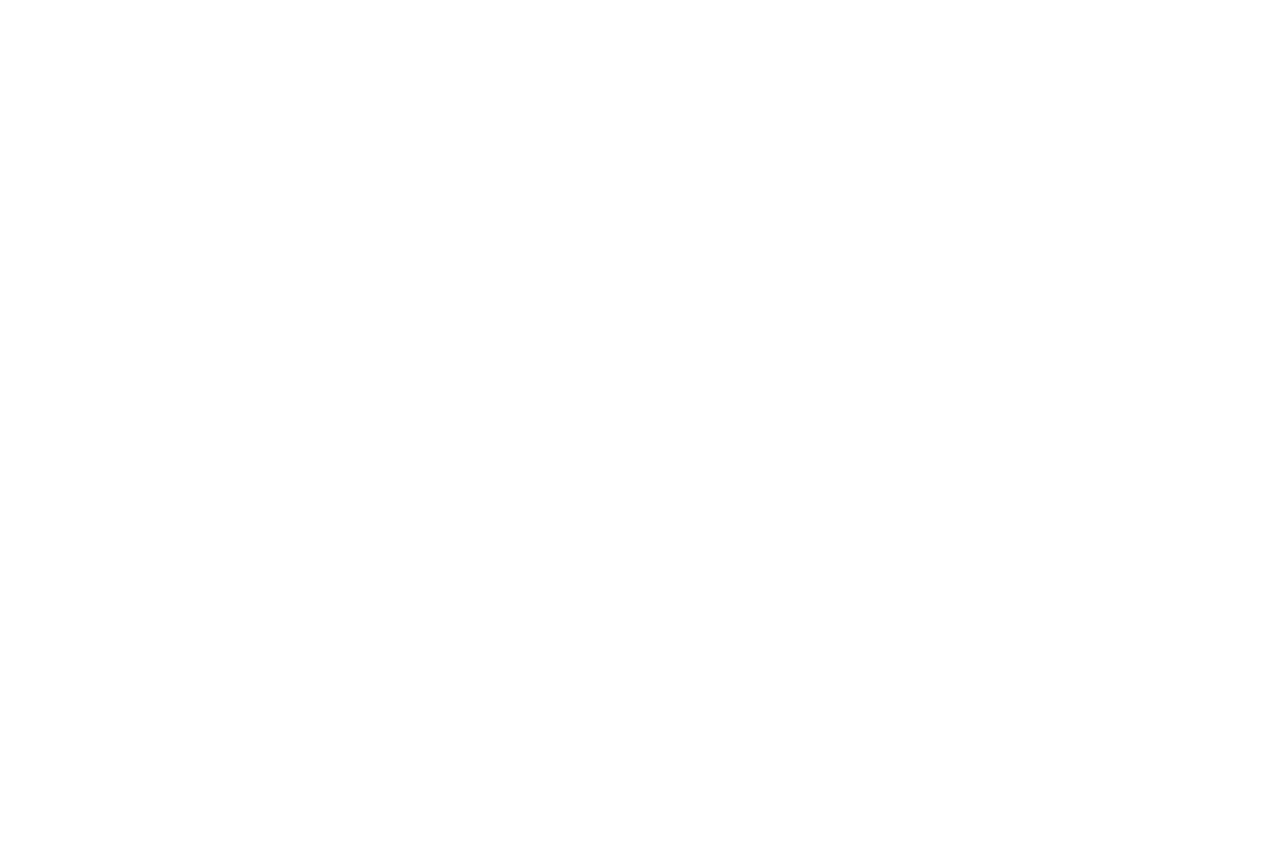
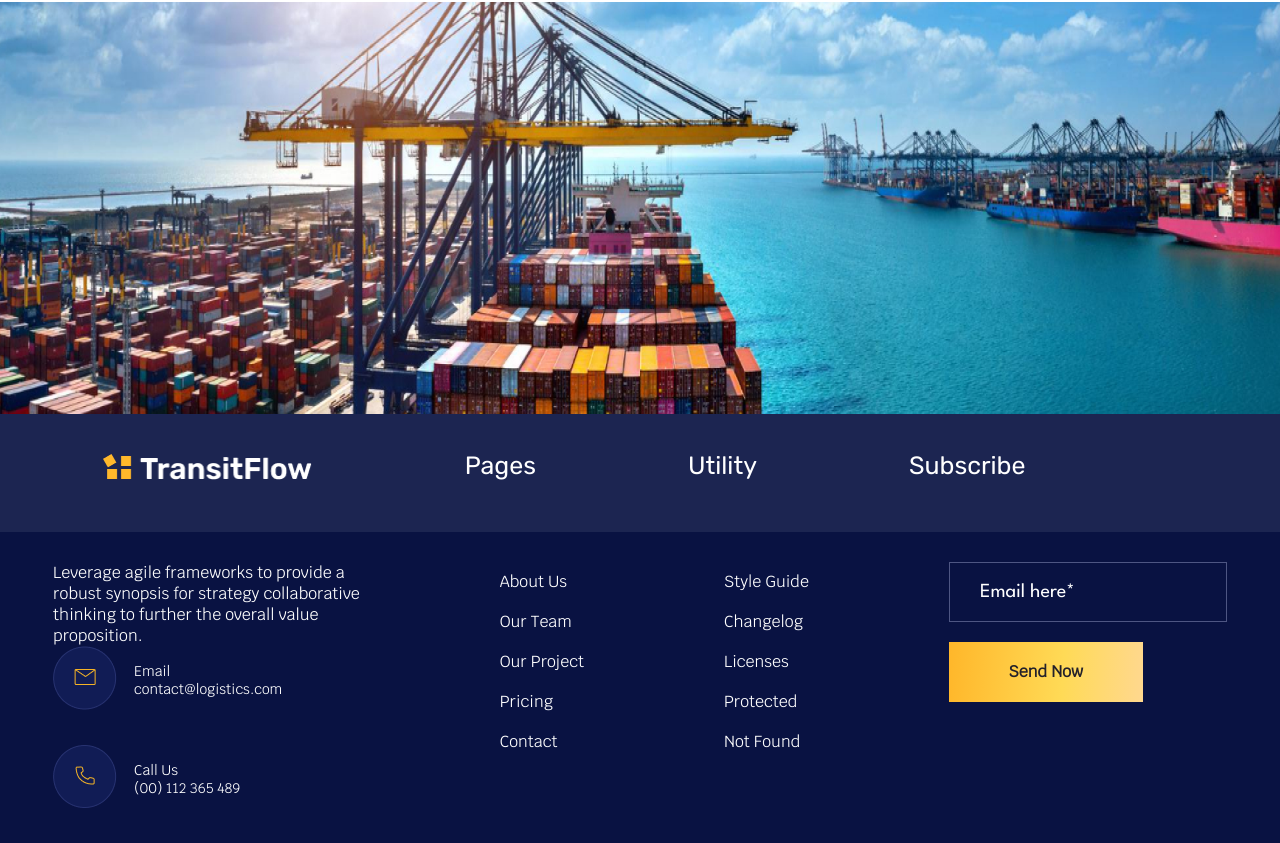
Before and after one commit to omotoshoayomikun/logistic, a React (Create React App) app: page / in a window 1280 px wide. Shown: the part 8739-9582 px from the top of the page. Before the commit the page ends 8741 px from the top, so only its background shows below. Built offline with nearby package versions, Linux system fonts and the light colour scheme.

Commit message:
Worked on the footer

```diff
--- a/src/App.js
+++ b/src/App.js
@@ -9,6 +9,7 @@
 import The_Transporters from './components/The_Transporters';
 import Contact from './components/Contact';
 import Blog from './components/Blog';
+import Footer from './components/Footer';
 
 function App() {
   return (
@@ -22,6 +23,7 @@
     <The_Transporters />
     <Contact />
     <Blog />
+    <Footer />
     </>
   );
 }
--- a/src/components/Footer.jsx
+++ b/src/components/Footer.jsx
@@ -1,9 +1,80 @@
 import React from 'react';
 import styles from '../styles/Footer.module.css'
+import { TextInput } from './Forms/Inputs';
+import { Btn4 } from './Forms/Buttons';
 
 function Footer() {
+
+  const input = {
+    placeholder: 'Email here*',
+    type: 'email'
+  }
+
   return (
-    <div>Footer</div>
+    <>
+      <footer className={styles.footer}>
+        <img src="/imgs/seal.png" className={styles.bg} alt="" />
+        <nav>
+          <ul className={styles.ul}>
+            <li>
+              <a href="">
+                <img src="/imgs/logo.png" className={styles.logo} alt="" />
+              </a>
+            </li>
+            <li>
+              <a href="">Pages</a>
+            </li>
+            <li>
+              <a href="">Utility</a>
+            </li>
+            <li>
+              <a href="">Subscribe</a>
+            </li>
+          </ul>
+        </nav>
+        <section className={styles.row}>
+          <div className={styles.col}>
+            <p>Leverage agile frameworks to provide a <span>robust synopsis for strategy  collaborative</span>  thinking to further the overall value <span>proposition.</span></p>
+            <div className={styles.nav_wrap}>
+              <div>
+                <img className={styles.nav_img} src="/imgs/mail.png" alt="" />
+              </div>
+              <span className={styles.nav_text}>
+                Email<span>contact@logistics.com</span>
+              </span>
+            </div>
+            <div className={styles.nav_wrap}>
+              <div>
+                <img className={styles.nav_img} src="/imgs/phone.png" alt="" />
+              </div>
+              <span className={styles.nav_text}>
+                Call Us<span>(00) 112 365 489</span>
+              </span>
+            </div>
+          </div>
+          <div className={styles.col}>
+            <a href=''>About Us</a>
+            <a href=''>Our Team</a>
+            <a href=''>Our Project</a>
+            <a href="">Pricing</a>
+            <a href=''>Contact</a>
+          </div>
+          <div className={styles.col}>
+            <a href=''>Style Guide</a>
+            <a href=''>Changelog</a>
+            <a href=''>Licenses</a>
+            <a href="">Protected</a>
+            <a href=''>Not Found</a>
+          </div>
+          <div className={styles.col}>
+            <div style={{ marginBottom: '20px' }}>
+              <TextInput {...input} />
+            </div>
+            <Btn4 text='Send Now' />
+          </div>
+        </section>
+      </footer>
+    </>
   )
 }
 
--- a/src/styles/Footer.module.css
+++ b/src/styles/Footer.module.css
@@ -0,0 +1,90 @@
+.footer {
+    width: 100%;
+    overflow-x: hidden;
+    margin: 0;
+    background: #091242;
+    color: var(--white)
+}
+
+.footer nav {
+    background: rgba(255, 255, 255, 0.08);
+    width: 100%;
+    height: 118px;
+    display: flex;
+    justify-content: center;
+    align-items: center;
+    margin-top: -5px;
+    margin-bottom: 30px;
+}
+
+.bg {
+    width: inherit;
+    height: 412px;
+    margin: 0;
+    /* object-fit: contain; */
+
+}
+
+.ul {
+    margin: 0;
+    padding: 0;
+    list-style: none;
+    display: flex;
+}
+
+.ul a {
+    color: var(--white);
+    font-family: rubik-regular;
+    font-size: 25px;
+    font-weight: 500;
+    line-height: 30px;
+    letter-spacing: 0em;
+    text-align: left;
+    text-decoration: none;
+    display: block;
+    padding-right: 152px;
+
+}
+
+.logo {
+    width: 210.13px;
+    height: 36px;
+}
+
+
+.nav_wrap {
+    display: flex;
+    align-items: center;
+    margin-bottom: 30px;
+}
+
+.row {
+    display: flex;
+    gap: 140px;
+    justify-content: center;
+}
+
+
+.nav_img {
+    margin-right: 17px;
+}
+
+.nav_text {
+    font-size: 14px;
+}
+
+.col span {
+    display: block;
+}
+
+.col a {
+    display: block;
+    color: var(--white);
+    font-family: krub-regular;
+    font-size: 16px;
+    font-weight: 500;
+    line-height: 40px;
+    letter-spacing: 0em;
+    text-align: left;
+text-decoration: none;
+}
```
